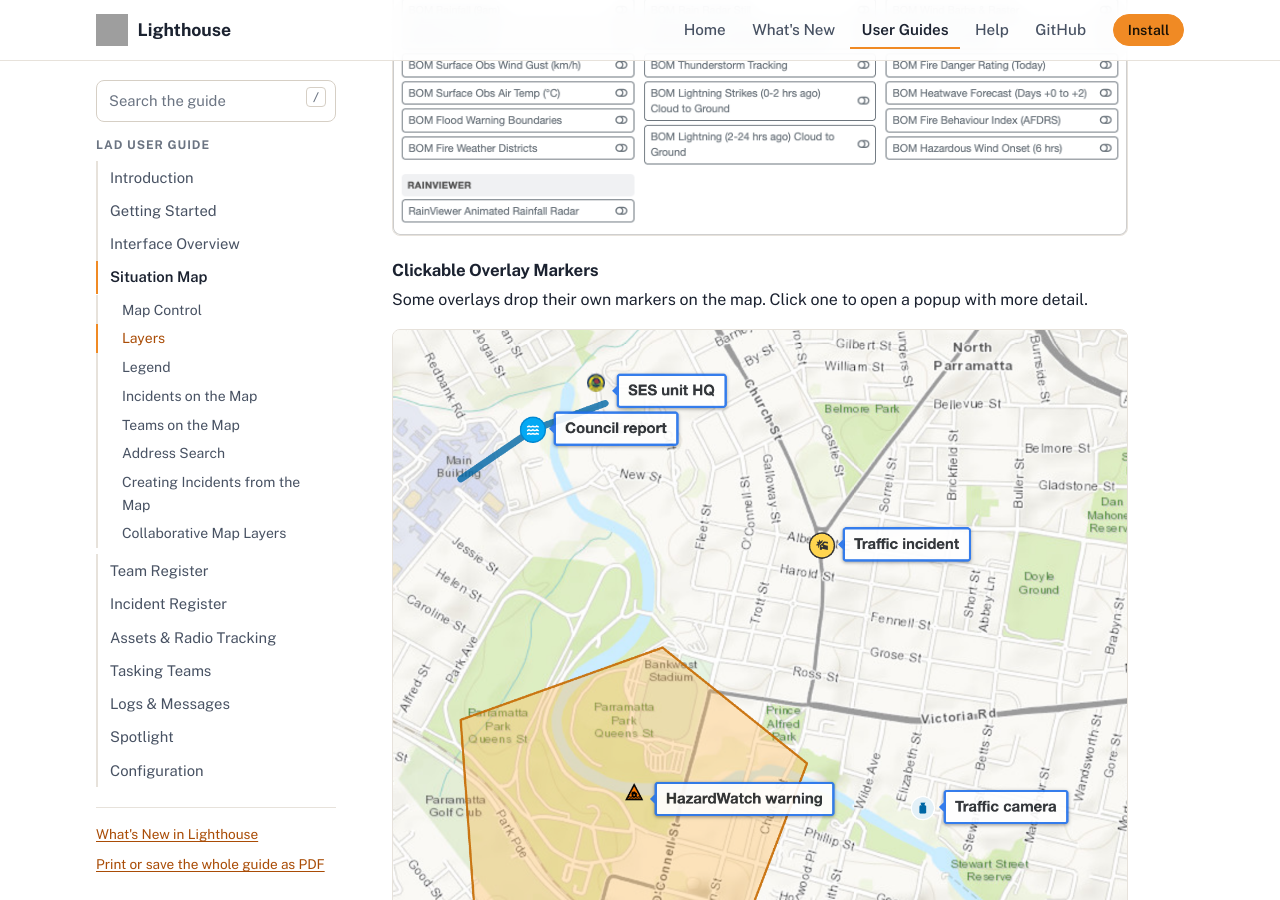
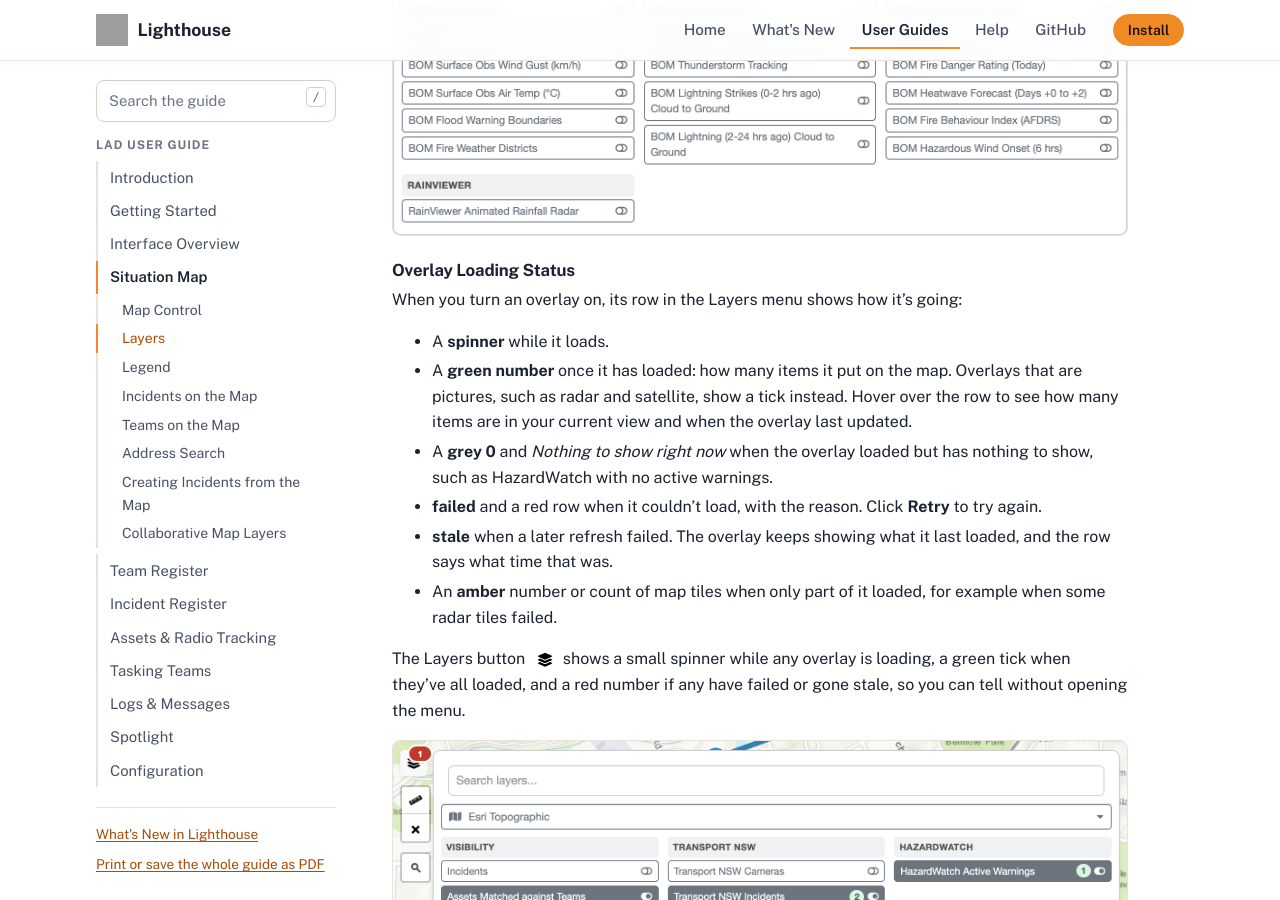
Before and after one commit to NSWSESMembers/lighthouse.ses.nsw.gov.au, a Jekyll site: the page built from preview/guides/lad/situation-map.md, in a window 1280 px wide and 900 px high, scrolled down 2389 px. Built offline with Jekyll 4.4.1, drawn with Linux system fonts in a browser that asks for light colours; grey boxes are pictures that could not be loaded.

Commit message:
Sync preview docs from NSWSESMembers/Lighthouse@679c47b (master-dev)

```diff
--- a/_data/lad_guide_preview.yml
+++ b/_data/lad_guide_preview.yml
@@ -1,2 +1,2 @@
-version_name: "2026.10.24 build 7a959a5"
-commit: "7a959a59a9caed77f2a2bd31de266a4785d6fae9"
+version_name: "2026.10.24 build 679c47b"
+commit: "679c47bf022e2baed69472467ca32e17476f4bcb"
--- a/preview/guides/lad/situation-map.md
+++ b/preview/guides/lad/situation-map.md
@@ -58,6 +58,21 @@ To change basemap, open the **Layers** menu, open the basemap dropdown and pick
 Overlays sit on top of the basemap to add information. Toggle them on and off in the Layers menu, or use the search bar at the top to find a layer.
 
 ![Overlay layers](images/overlays.png)
+
+#### Overlay Loading Status
+
+When you turn an overlay on, its row in the Layers menu shows how it's going:
+
+- A **spinner** while it loads.
+- A **green number** once it has loaded: how many items it put on the map. Overlays that are pictures, such as radar and satellite, show a tick instead. Hover over the row to see how many items are in your current view and when the overlay last updated.
+- A **grey 0** and *Nothing to show right now* when the overlay loaded but has nothing to show, such as HazardWatch with no active warnings.
+- **failed** and a red row when it couldn't load, with the reason. Click **Retry** to try again.
+- **stale** when a later refresh failed. The overlay keeps showing what it last loaded, and the row says what time that was.
+- An **amber** number or count of map tiles when only part of it loaded, for example when some radar tiles failed.
+
+The Layers button <img class="icon" src="images/icon-layers.png" alt="Layers" height="20"> shows a small spinner while any overlay is loading, a green tick when they've all loaded, and a red number if any have failed or gone stale, so you can tell without opening the menu.
+
+![Overlay loading status in the Layers menu: counts for loaded overlays, a failed overlay with Retry, and the red failed count on the Layers button](images/overlay-status.png)
 
 #### Clickable Overlay Markers
 
```
Also changed, not shown: preview/whats-new/index.md (+8 -0 lines), preview/guides/lad/images/overlay-status.png (added).
